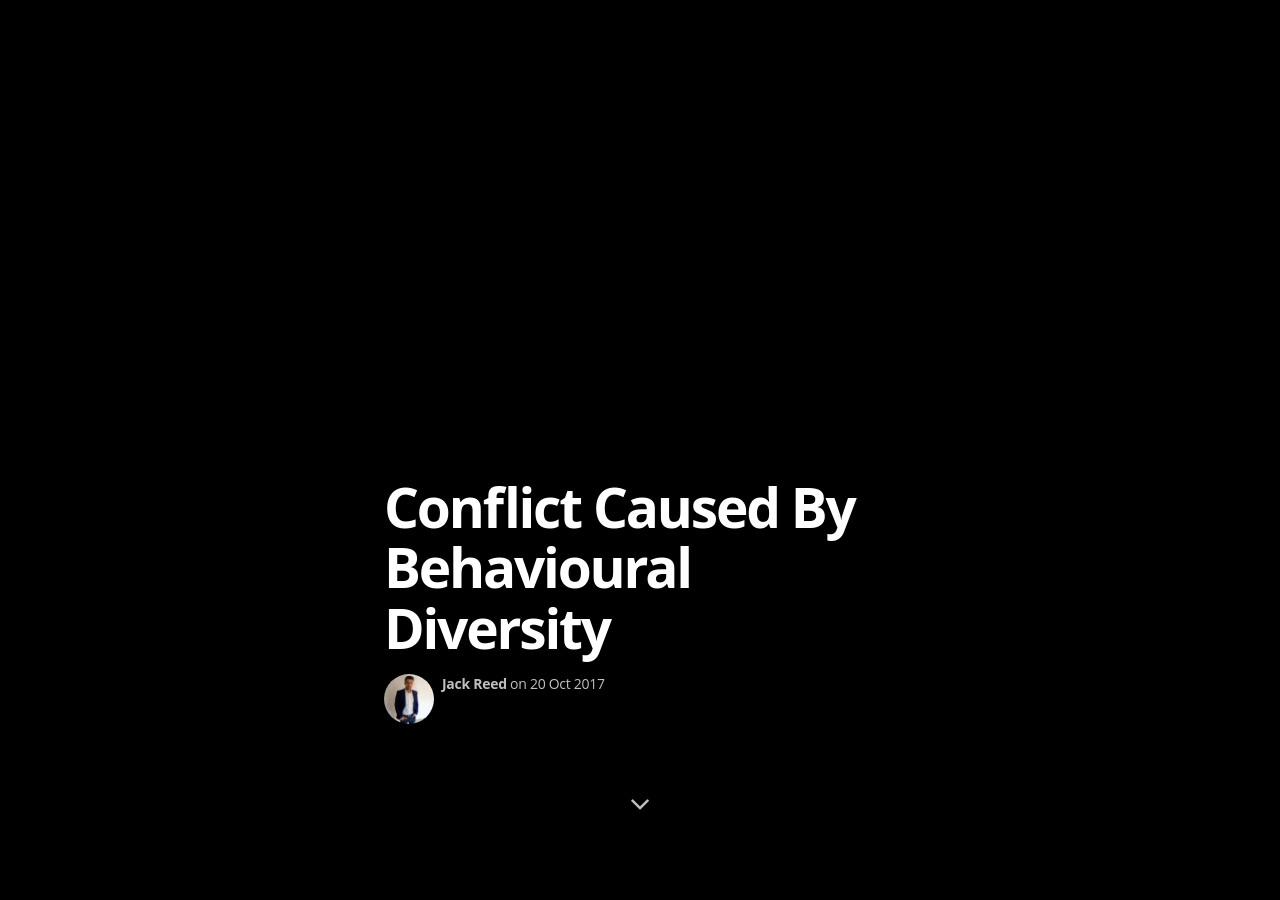
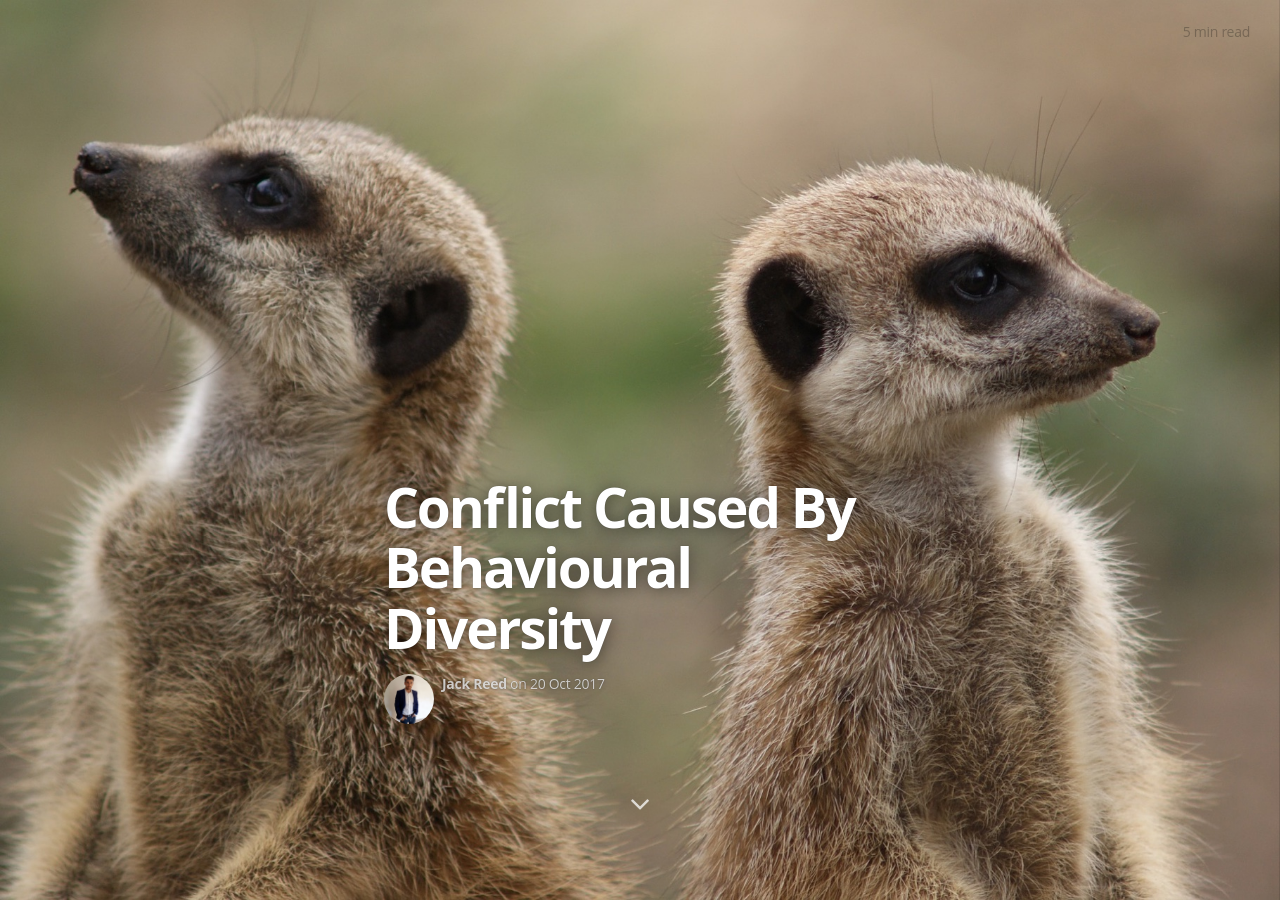
Before and after one commit to IamJackReed/JackReed, a Jekyll site: the page built from _posts/2017-10-20-conflict-caused-by-behavioural-diversity.md, in a window 1280 px wide and 900 px high. Built offline with Jekyll 4.4.1, drawn with Linux system fonts in a browser that asks for light colours; nearby versions of some CDN libraries; some web fonts are replaced; comment, search, counter and statistics services are not loaded.

Commit message:
Update 2017-10-20-conflict-caused-by-behavioural-diversity.md

```diff
--- a/_posts/2017-10-20-conflict-caused-by-behavioural-diversity.md
+++ b/_posts/2017-10-20-conflict-caused-by-behavioural-diversity.md
@@ -4,7 +4,7 @@
 date: 2017-10-20 20:00:00
 categories:
 tags:
-image: <img src="/assets/article_images/2017-10-20-conflict-caused-by-behavioural-diversity/conflict-image.JPG" style='width:100%;' border="0" alt="Null">
+image: /assets/article_images/2017-10-20-conflict-caused-by-behavioural-diversity/conflict-image.JPG
 image2: /assets/article_images/2017-10-20-conflict-caused-by-behavioural-diversity/conflict-image-mobile.JPG
 ---
 <span style="color:#00000; font-family: 'open sans'; font-size: 1em; font-size: 20px; font-weight: 200; hyphens: none;">By far one of the most difficult challenges that I've found whilst working with agile teams to deliver software, it isn't having to deal with the typical constraints; scope, costs, quality, or even time. Instead, I'd have to say one of most difficult challenges to overcome, often seems to be 'us', the people. More specifically, how we behave and communicate with one another - if behavioural diversity can cause conflict, is 'conflict' all that bad? Does using 'behaviour' and 'personality types' assessments really help us gauge an understanding of ourselves and others? Is human social behaviour straight forward?
```
